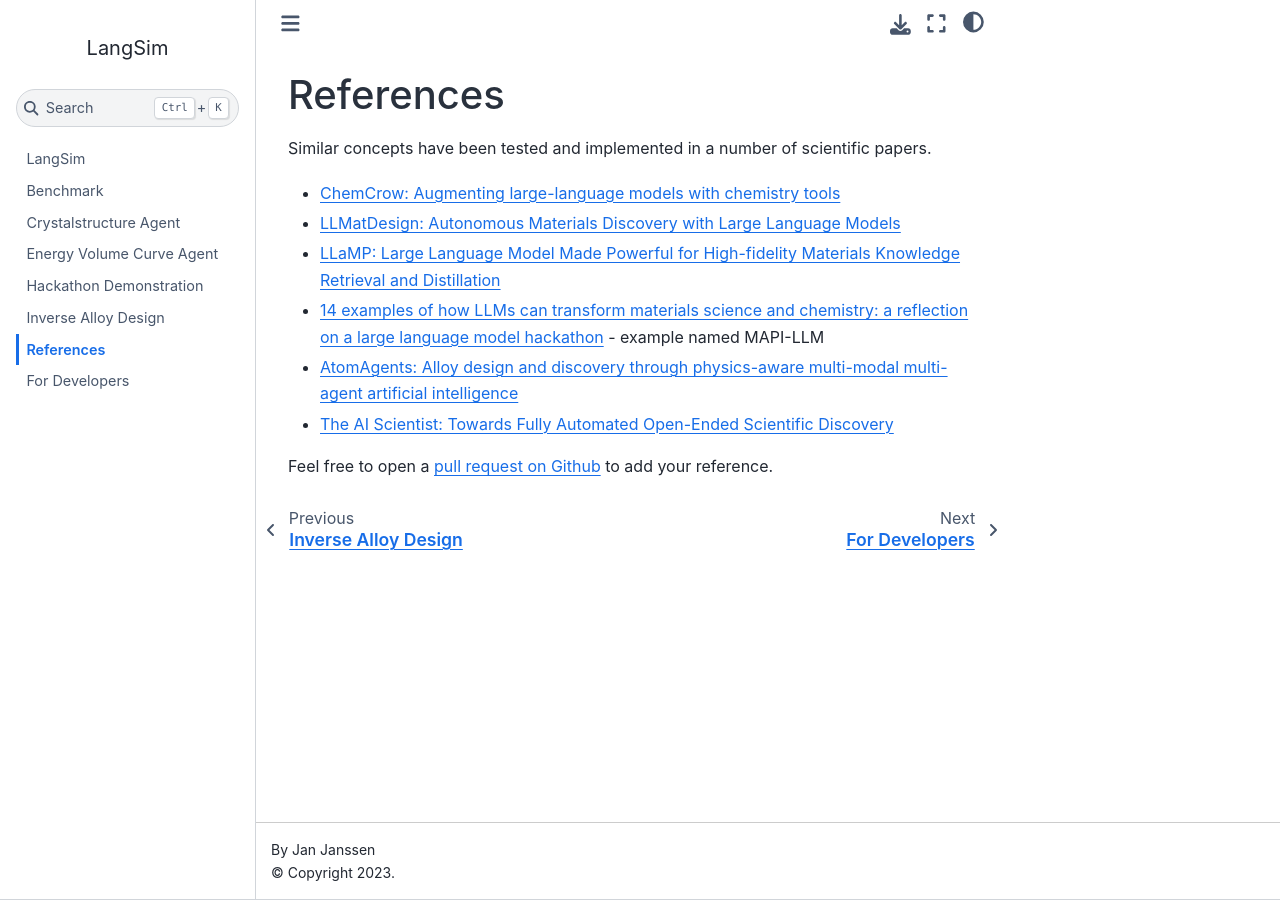
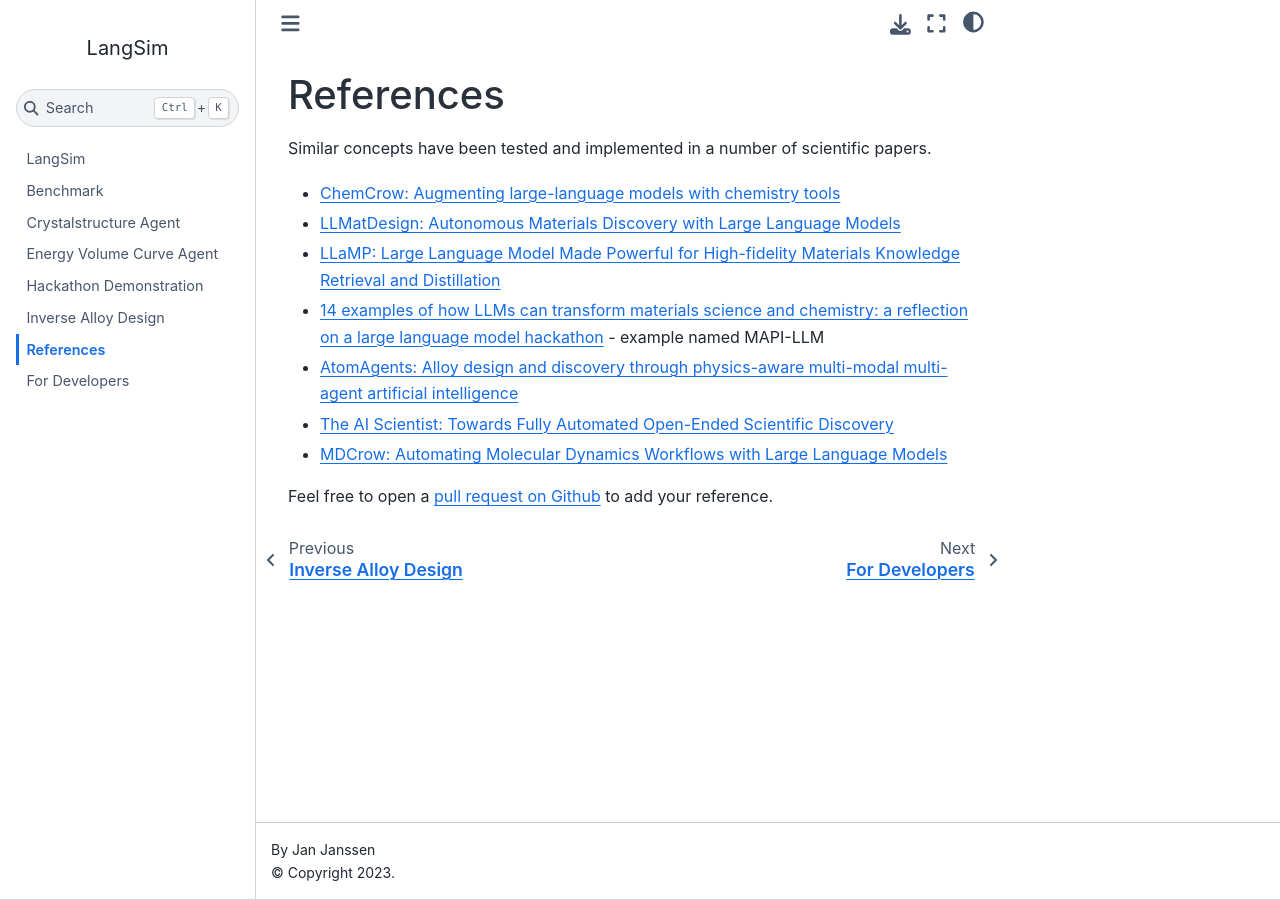
Before and after one commit to jan-janssen/LangSim, a Jupyter Book: the page built from book/Literature.md, in a window 1280 px wide. Built offline with Jupyter Book 1.0.4 settings and Sphinx 7.4.7 and the Sphinx Book theme 1.1.4, drawn with Linux system fonts in a browser that asks for light colours.

Commit message:
add: literature - MDCrow (#85)

```diff
--- a/book/Literature.md
+++ b/book/Literature.md
@@ -6,5 +6,6 @@
 * [14 examples of how LLMs can transform materials science and chemistry: a reflection on a large language model hackathon](https://pubs.rsc.org/en/content/articlehtml/2023/dd/d3dd00113j) - example named MAPI-LLM
 * [AtomAgents: Alloy design and discovery through physics-aware multi-modal multi-agent artificial intelligence](https://arxiv.org/pdf/2407.10022)
 * [The AI Scientist: Towards Fully Automated Open-Ended Scientific Discovery](https://arxiv.org/abs/2408.06292)
+* [MDCrow: Automating Molecular Dynamics Workflows with Large Language Models](https://arxiv.org/abs/2502.09565)
 
 Feel free to open a [pull request on Github](https://github.com/jan-janssen/LangSim) to add your reference.
```
